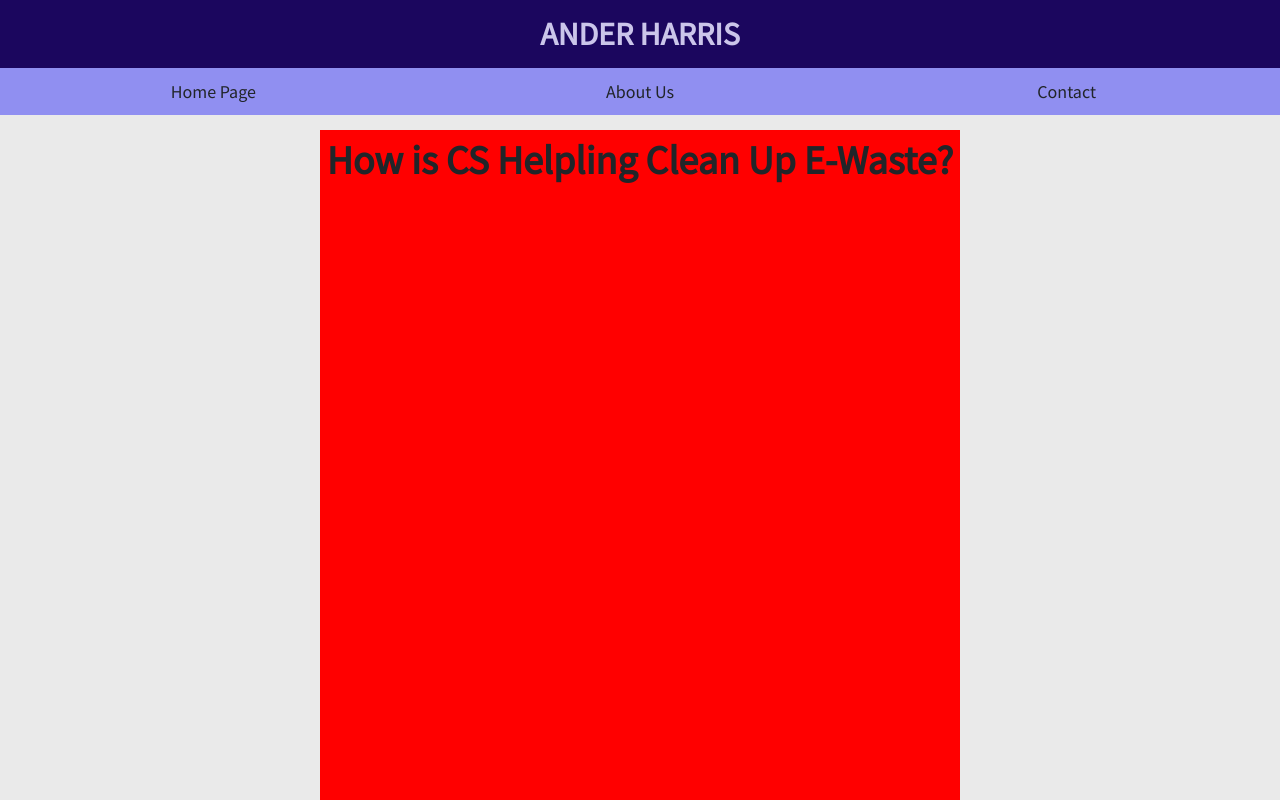
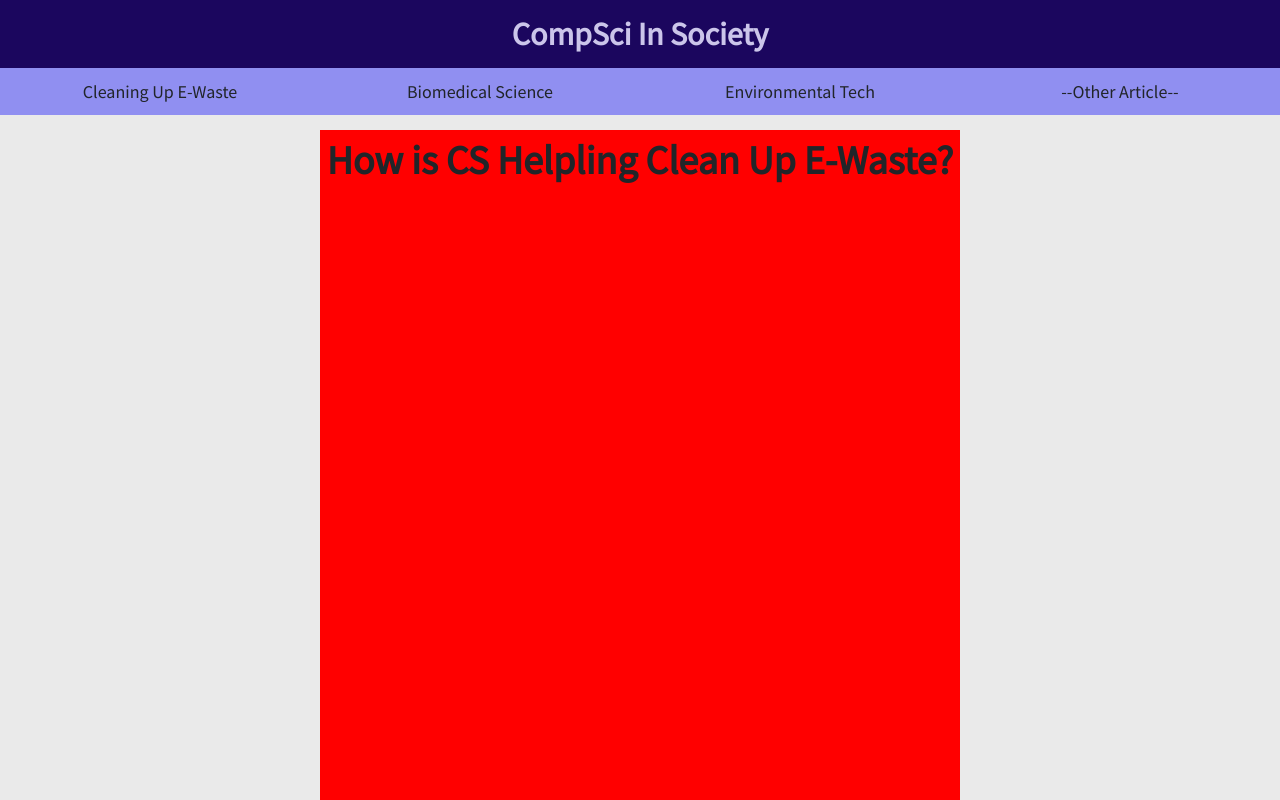
Before and after one commit to benw7/anderharris.github.io, a website: page index.html in a window 1280 px wide. Drawn offline with nearby package versions, Linux system fonts and the light colour scheme.

Commit message:
Test compsoc logo

```diff
--- a/index.html
+++ b/index.html
@@ -2,7 +2,7 @@
 <html>
     <head>
         <title>CS In Society | Home</title>
-        <link rel="shortcut icon" type="image/jpg" href=""/>
+        <link rel="shortcut icon" type="image/jpg" href="assets/compsoc-logo.png"/>
         <link href="https://cdn.jsdelivr.net/npm/bootstrap@5.1.3/dist/css/bootstrap.min.css" rel="stylesheet" integrity="sha384-1BmE4kWBq78iYhFldvKuhfTAU6auU8tT94WrHftjDbrCEXSU1oBoqyl2QvZ6jIW3" crossorigin="anonymous">
         <link href="styling/style.css" rel="stylesheet" >
     </head>
@@ -10,27 +10,31 @@
         <div class="container-fluid h-100 main-body">
             <div class="row justify-content-center header-bar g-0">
                 <div class="col-12">
-                    <h2 class="header-title">
-                        ANDER HARRIS
-                    </h2>
+                    <a href="index.html">
+                        <h2 class="header-title">
+                            CompSci In Society
+                        </h2>
+                    </a>
                 </div>
-                <div class="col-12 col-md-4">
+                <div class="col-12 col-md">
                     <div class="navbar-option">
-                        Home Page
+                        Cleaning Up E-Waste
                     </div>
                 </div>
-                <div class="col-12 col-md-4">
+                <div class="col-12 col-md">
                     <div class="navbar-option">
-                        About Us
+                        Biomedical Science
                     </div>
                 </div>
-                <div class="col-12 col-md-4">
+                <div class="col-12 col-md">
                     <div class="navbar-option">
-                        Contact
+                        Environmental Tech
                     </div>
                 </div>
-                <div class="collapser d-md-none">
-                    Collapse Navbar
+                <div class="col-12 col-md">
+                    <div class="navbar-option">
+                        --Other Article--
+                    </div>
                 </div>
             </div>
             <div class="row justify-content-center g-0 page-content">
--- a/styling/style.css
+++ b/styling/style.css
@@ -4,6 +4,12 @@
 html, body{
     height: 100%
 }
+
+a{
+    text-decoration: unset;
+    color: unset;
+}
+
 .main-body{
     padding: 0;
     font-family: 'Source Sans Pro', sans-serif;
```
